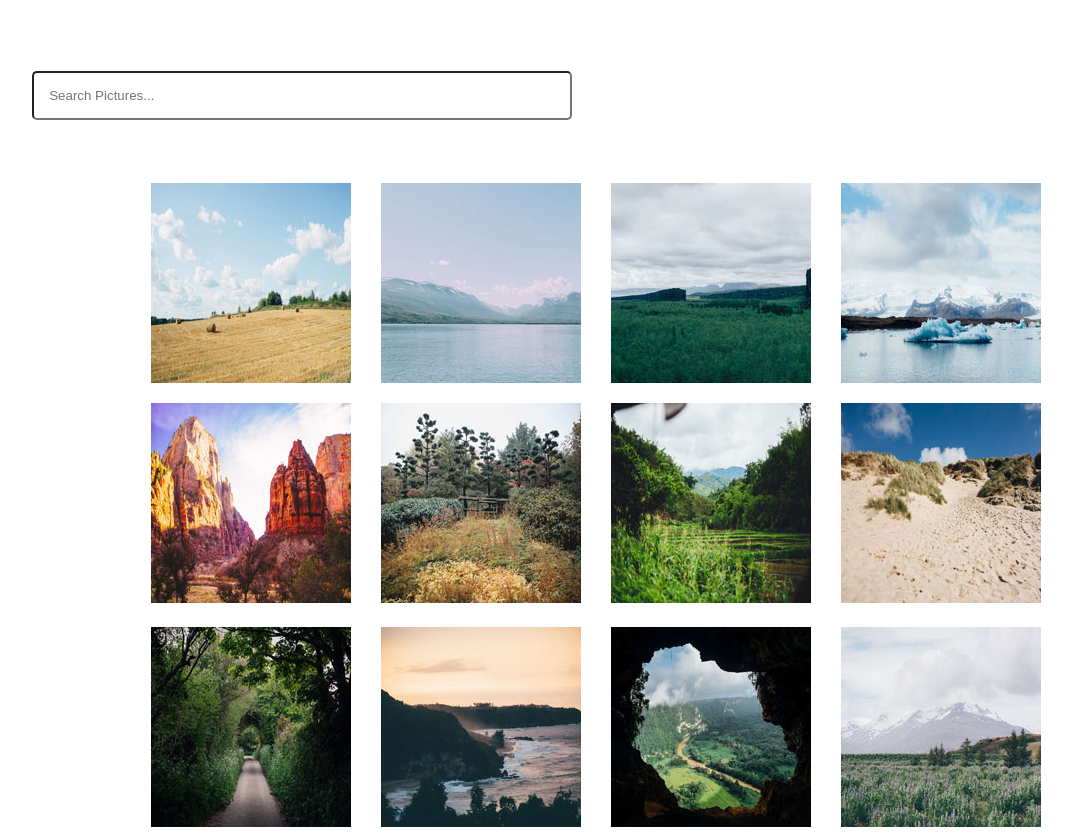
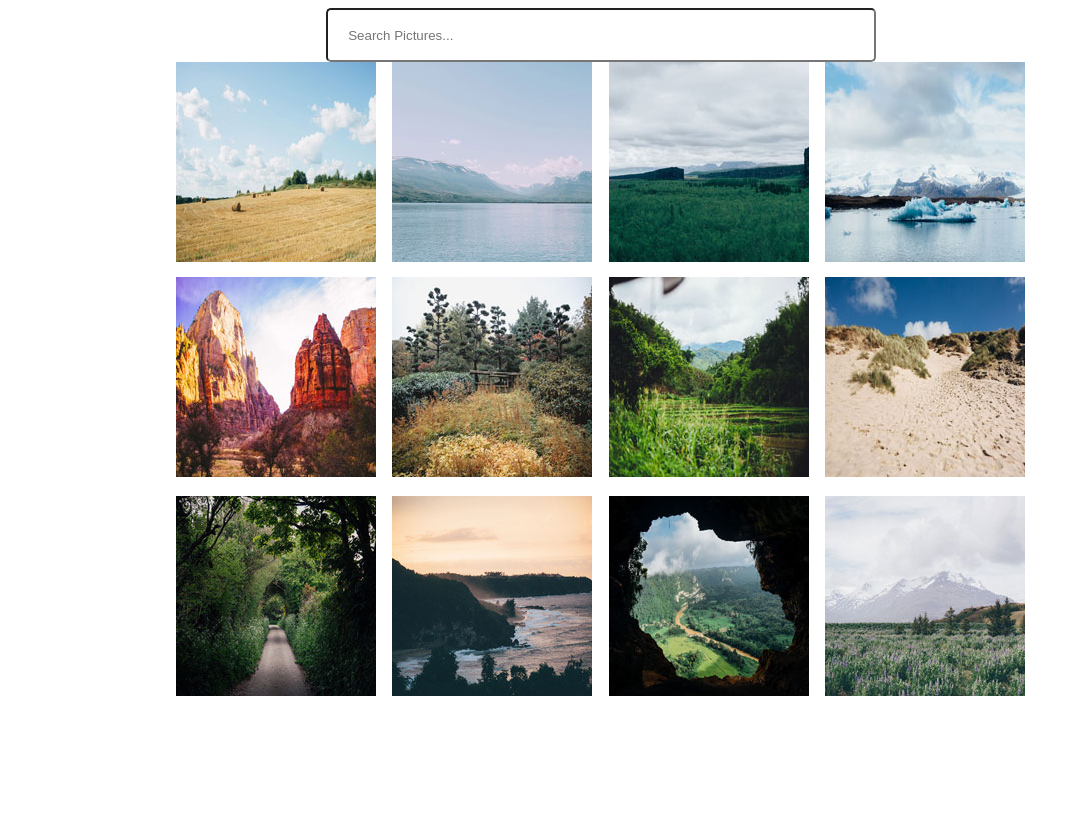
Before and after one commit to Iris-Hue/photo-gallery-unit5, a plain HTML site: page index.html in a window 1280 px wide. Shown: the whole page, without its empty margins (39-1111 px from the left). After the commit the page ends 800 px from the top, so only its background shows below. Drawn offline with Linux system fonts and the light colour scheme.

Commit message:
add max width

```diff
--- a/css/styles.css
+++ b/css/styles.css
@@ -1,16 +1,21 @@
+
+
+
 .gallery {
 
     display: grid;
-    max-width: 900px;
+    max-width: 850px;
     grid-template-columns: repeat(auto-fit, minmax(200px,1fr));
     grid-template-rows: 200px;
-    grid-gap: 20px;
+    grid-gap: 15px;
     margin:auto;
 }
 #searchbar {
-     margin: 5% 5%;
-     padding:15px;
+    display: grid;
+     margin: auto;
+     padding:20px;
      width: 40%;
+     height: 10px;
      border-radius: 5px;
  }
  /*input[type=text] {
```
